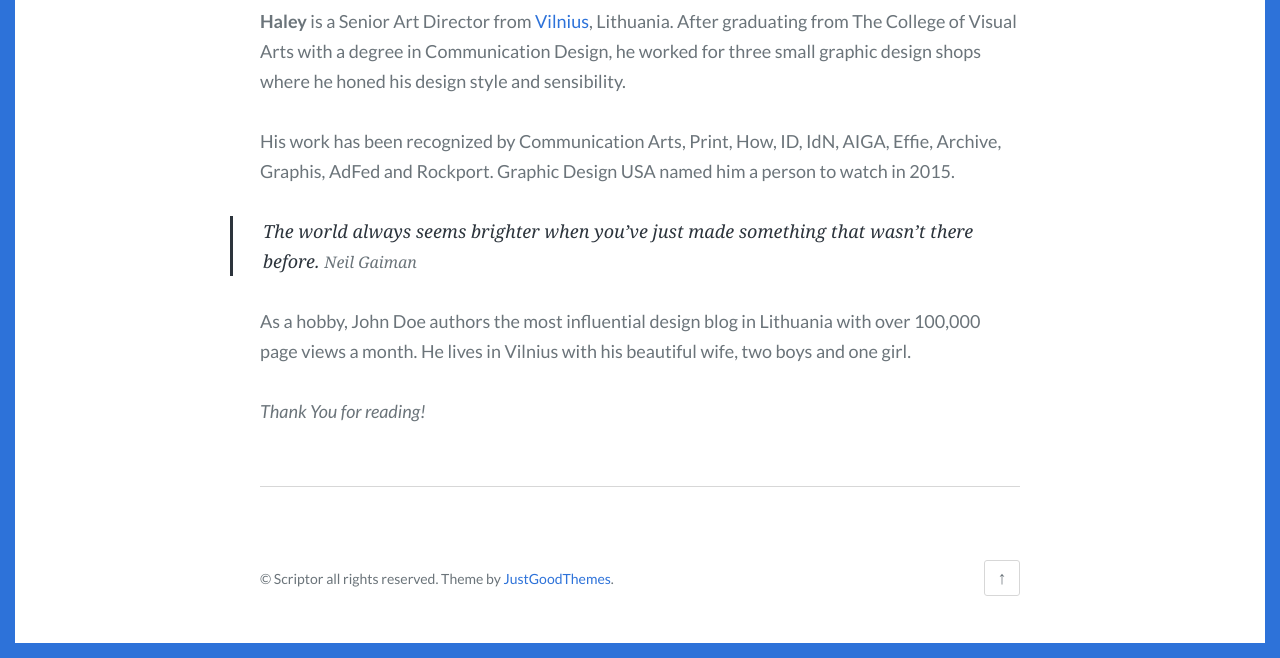
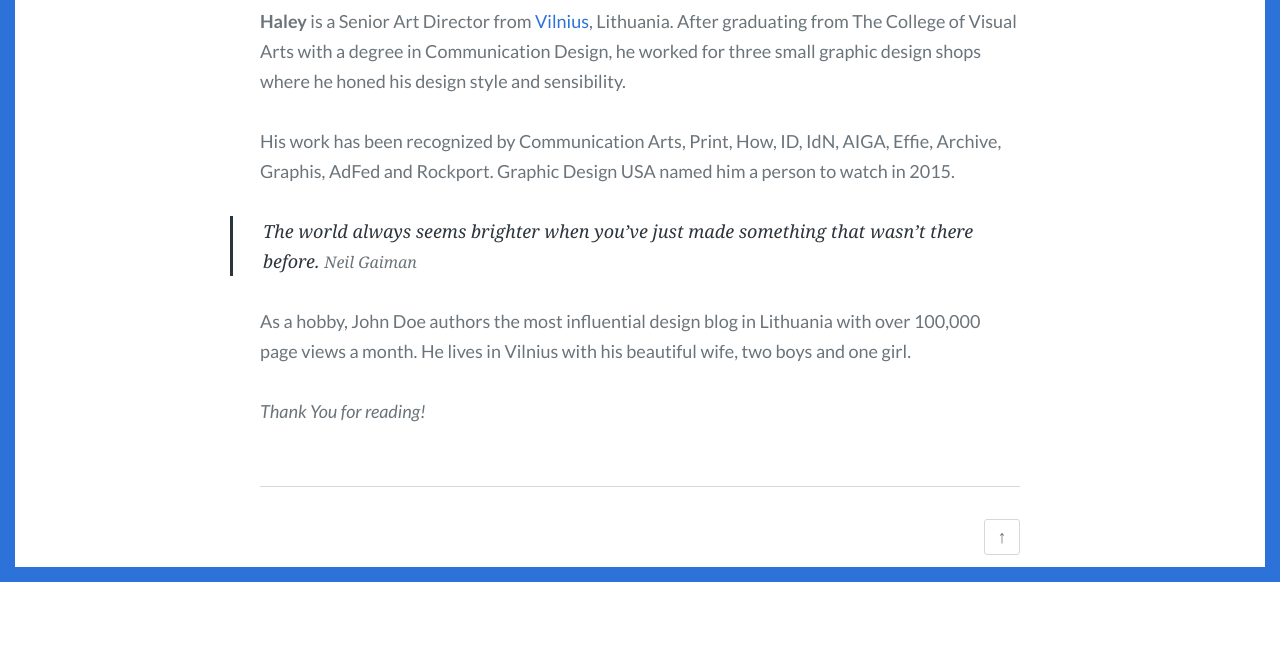
Before and after one commit to hspolar1/hspolar1.github.io, a Jekyll site: the page built from about.md, in a window 1280 px wide and 900 px high, scrolled down 718 px, cut to the strip 242-900 px from the top of the window. Built offline with Jekyll 4.4.1, drawn with Linux system fonts in a browser that asks for light colours; some web fonts are replaced; after the commit the page ends 1542 px from its top, so only the background shows below that; some of the changed text lies outside the part shown.

Commit message:
Update _config.yml

```diff
--- a/_config.yml
+++ b/_config.yml
@@ -9,16 +9,16 @@
 lang: en-US
 
 # Site title
-title: "Scriptor"
+title: "Portfolio"
 
 # A description of your site for meta tag, search engine results.
-description: "Scriptor is a minimal, clean, modern & responsive Jekyll theme for writers"
+description: "A collection of artwork creatby Haley"
 
 # The subpath of your site, e.g. /blog, for generating urls.
 baseurl: ""
 
 # The base hostname & protocol of your site for where absolute urls are needed.
-url: "https://scriptor-jekyll.netlify.com"
+url: "https:/hspolar1.github.io"
 
 # Favicon
 favicon: images/favicon.png
@@ -31,24 +31,22 @@ navigation:
   - text: Home
     url: /
   - text: About
-    url: /about/
+    url: /about
   - text: Style Guide
-    url: /style-guide/
+    url: /style-guide
   - text: Tags
-    url: /tags/
-  - text: Download
-    url: https://github.com/JustGoodThemes/Scriptor-Jekyll-Theme
+    url: /tags
 
 # The shortname for your Disqus site to enable comments.
-disqus: justgoodthemes
+disqus: portfolio
 
 # Colors
 accent_color: '#2d72d9'
 
 # Site footer
 footer:
-  content: "&copy; Scriptor all rights reserved. Theme by [JustGoodThemes](https://www.justgoodthemes.com)."
-  has_social: true
+  content: ""
+  has_social: false
 
 # Plugins
 plugins:
```
